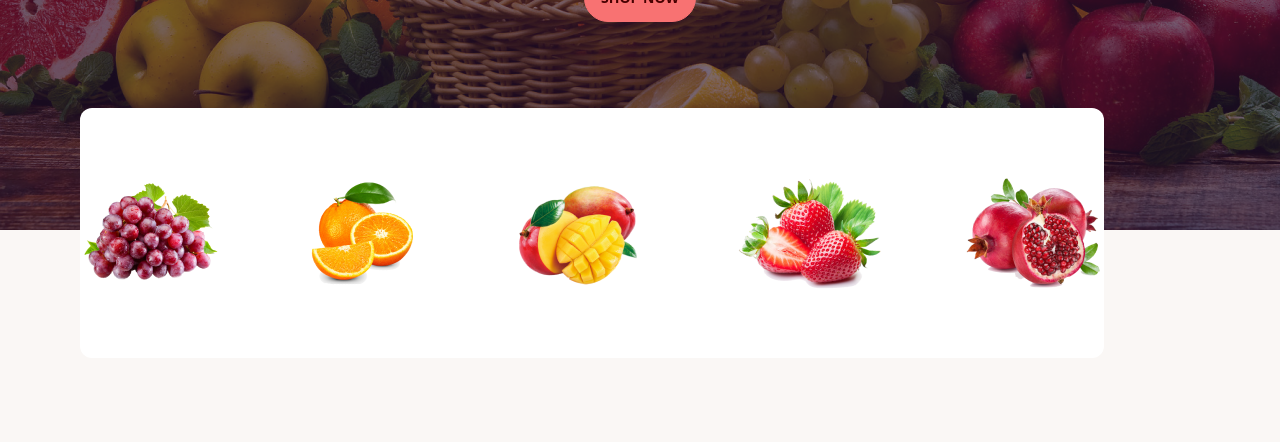
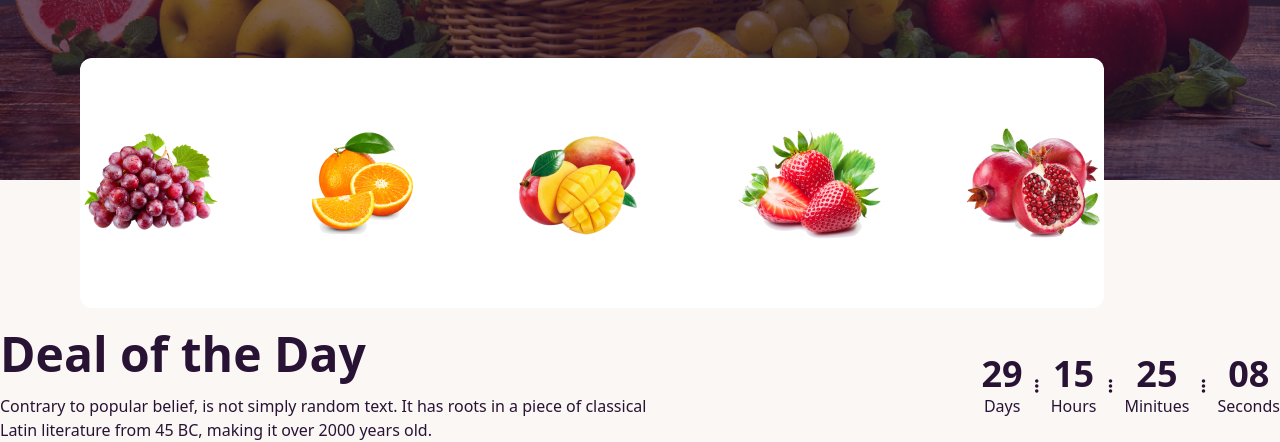
Before and after one commit to Tamal2026/Fruit-Brust, a plain HTML site: page index.html in a window 1280 px wide. Shown: the part 486-928 px from the top of the page. Before the commit the page ends 844 px from the top, so only its background shows below. Drawn offline with nearby package versions, Linux system fonts and the light colour scheme; grey boxes are pictures that could not be loaded.

Commit message:
another section complete

```diff
--- a/index.html
+++ b/index.html
@@ -22,17 +22,18 @@
                 <p>About Us</p>
                 <p>Shop</p>
                 <p>ALl Fruits</p>
-
                 </div>
                 </div>
                 <div class="navbar-center mr-5">
                   <img src="./images/logo.png" alt="">
                   <a class="btn btn-ghost normal-case text-xl text-white">Fruit Brust</a>
                 </div>
-                <div class="navbar-end">
+                <div class=" navbar-end ">
                   <input type="text" class="w-2/5 py-2 px-4 pr-10 mr-8 leading-tight rounded-3xl border border-gray-300 focus:outline-none focus:border-indigo-500" placeholder="Search Here">
               </div>
+              <div class="flex-none">
 
+          </div>
 
         </nav>
 
@@ -42,7 +43,7 @@
      <!-- Banner Section Start Here -->
 
      <section class="mt-5 relative ">
-      <div class="carousel w-full h-[600px]">
+      <div class="carousel w-full h-[550px]">
         <div id="slide1" class="carousel-item relative w-full">
           <div class="hero min-h-[550px] max-w-full" style="background-image: url('./images/banner1.png');">
             <div class="hero-overlay bg-opacity-60"></div>
@@ -138,7 +139,37 @@
         <img src="./images/fruit1.png" alt=""><img src="./images/fruit2.png" alt=""><img src="./images/fruit3.png" alt=""><img src="./images/fruit4.png" alt=""><img src="./images/fruit5.png" alt="">
       </div>
      </section>
+  <!-- Day of the Deal Section -->
 
+ <section class="mt-36 flex justify-between">
+  <div>
+    <h1 class="font-bold text-5xl">
+      Deal of the Day
+    </h1>
+    <p class="mt-4">Contrary to popular belief, is not simply random text. It has roots in a piece of classical <br> Latin literature from 45 BC, making it over 2000 years old.</p>
+  </div>
+  <div class="flex items-center text-center gap-3">
+<div>
+<h1 class="text-4xl font-bold">29</h1>
+<p>Days</p>
+</div>
+<i class="fa-solid fa-ellipsis-vertical"></i>
+<div>
+<h1 class="text-4xl font-bold">15</h1>
+<p>Hours</p>
+</div>
+<i class="fa-solid fa-ellipsis-vertical"></i>
+<div>
+<h1 class="text-4xl font-bold">25</h1>
+<p>Minitues</p>
+</div>
+<i class="fa-solid fa-ellipsis-vertical"></i>
+<div>
+  <h1 class="text-4xl font-bold">08</h1>
+  <p>Seconds</p>
+</div>
+  </div>
+ </section>
 
 </body>
 </html>
```
